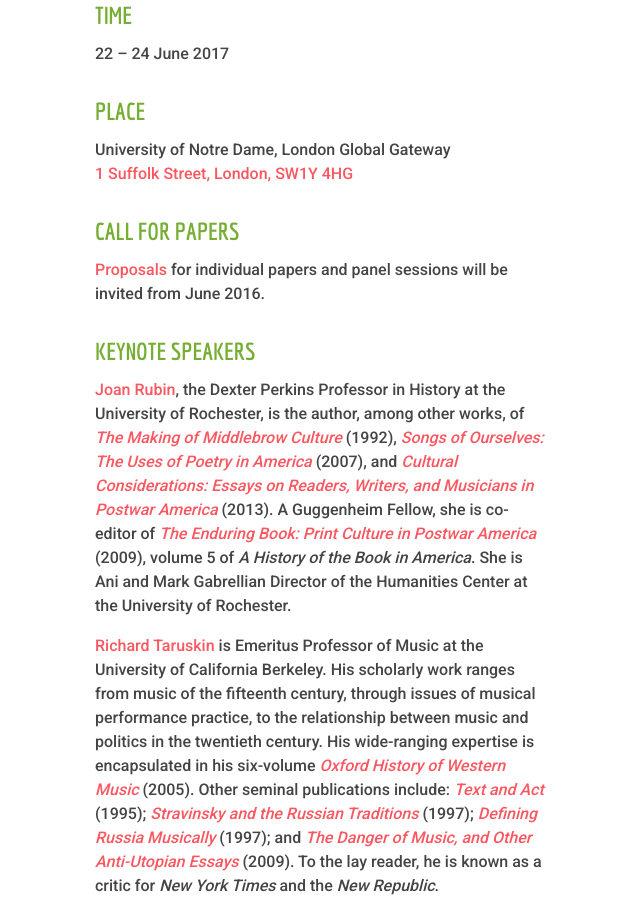
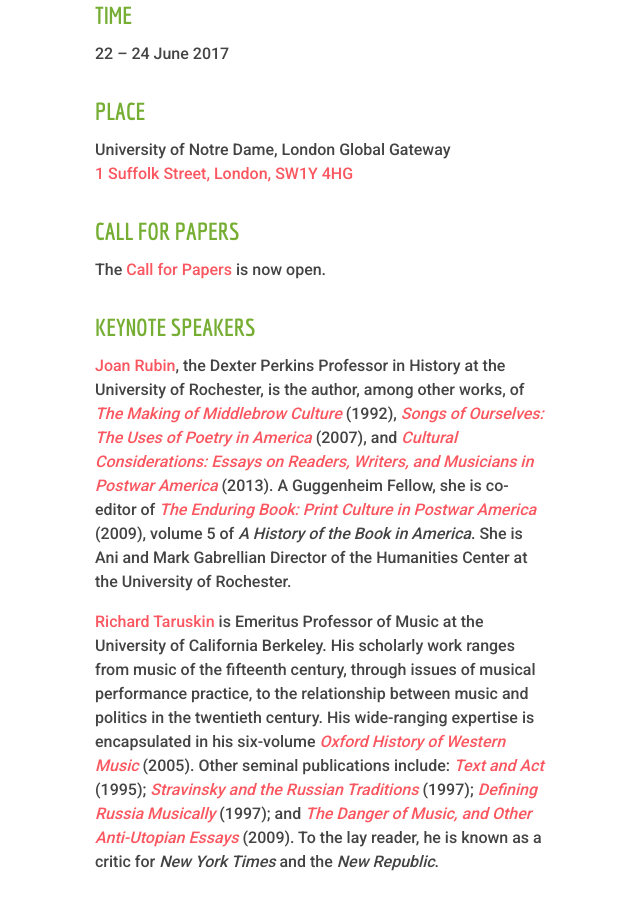
Before and after one commit to musicandthemiddlebrow/musicandthemiddlebrow.github.io, a Jekyll site: the page built from events.html, in a window 1280 px wide and 900 px high, scrolled down 720 px. Shown: the whole window, without its empty margins (170-810 px from the left). Built offline with Jekyll 4.4.1, drawn with Linux system fonts in a browser that asks for light colours.

Commit message:
Update events.html

```diff
--- a/events.html
+++ b/events.html
@@ -33,7 +33,7 @@
 </p>
 
 <h3>Call for Papers</h3>
-<p><a href="{{ '/cfp' | prepend: site.baseurl }}">Proposals</a> for individual papers and panel sessions will be invited from June 2016.</p>
+<p>The <a href="{{ '/cfp' | prepend: site.baseurl }}">Call for Papers</a> is now open.</p>
 
 <h3>Keynote Speakers</h3>
   <p><a href="http://www.rochester.edu/college/his/faculty/rubin_joan/index.html">Joan Rubin</a>,
```
